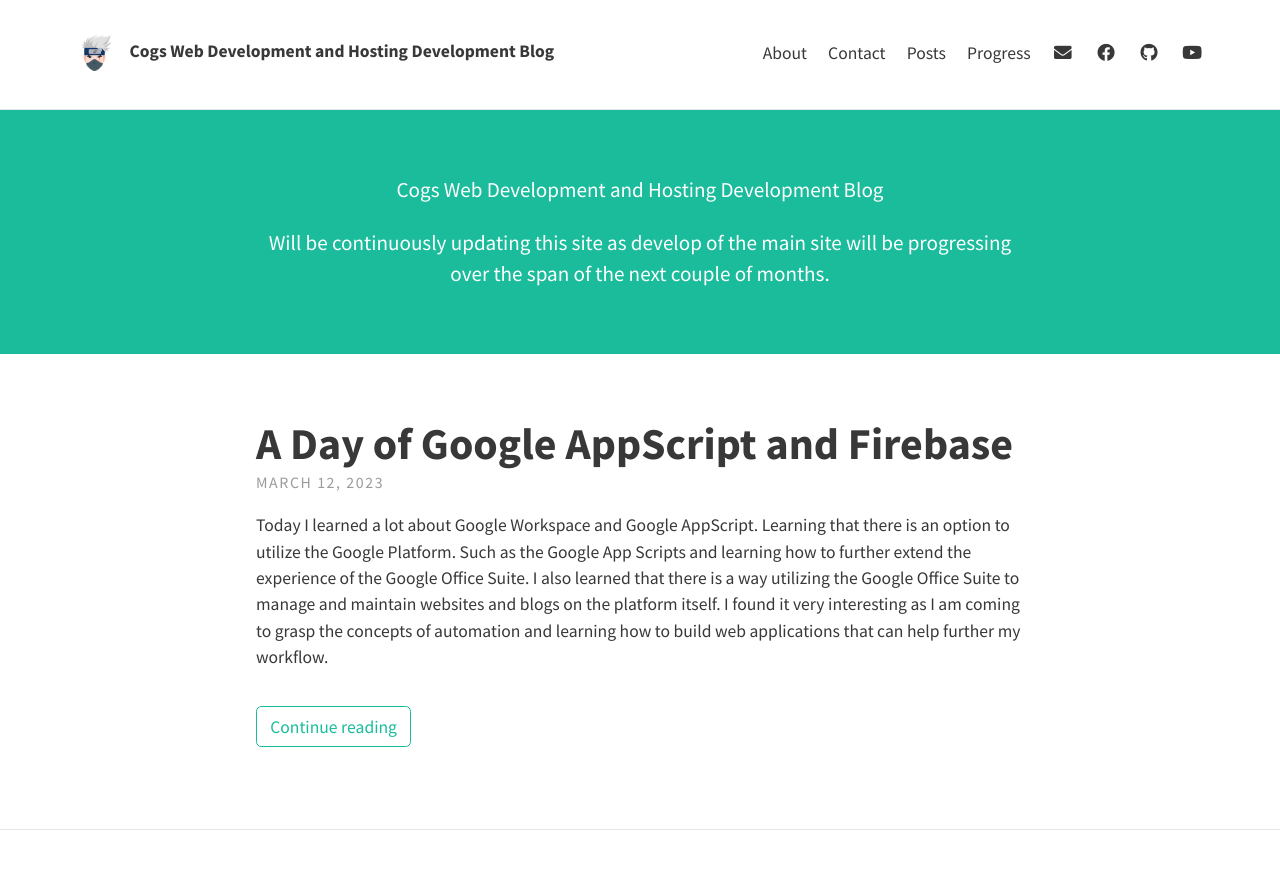
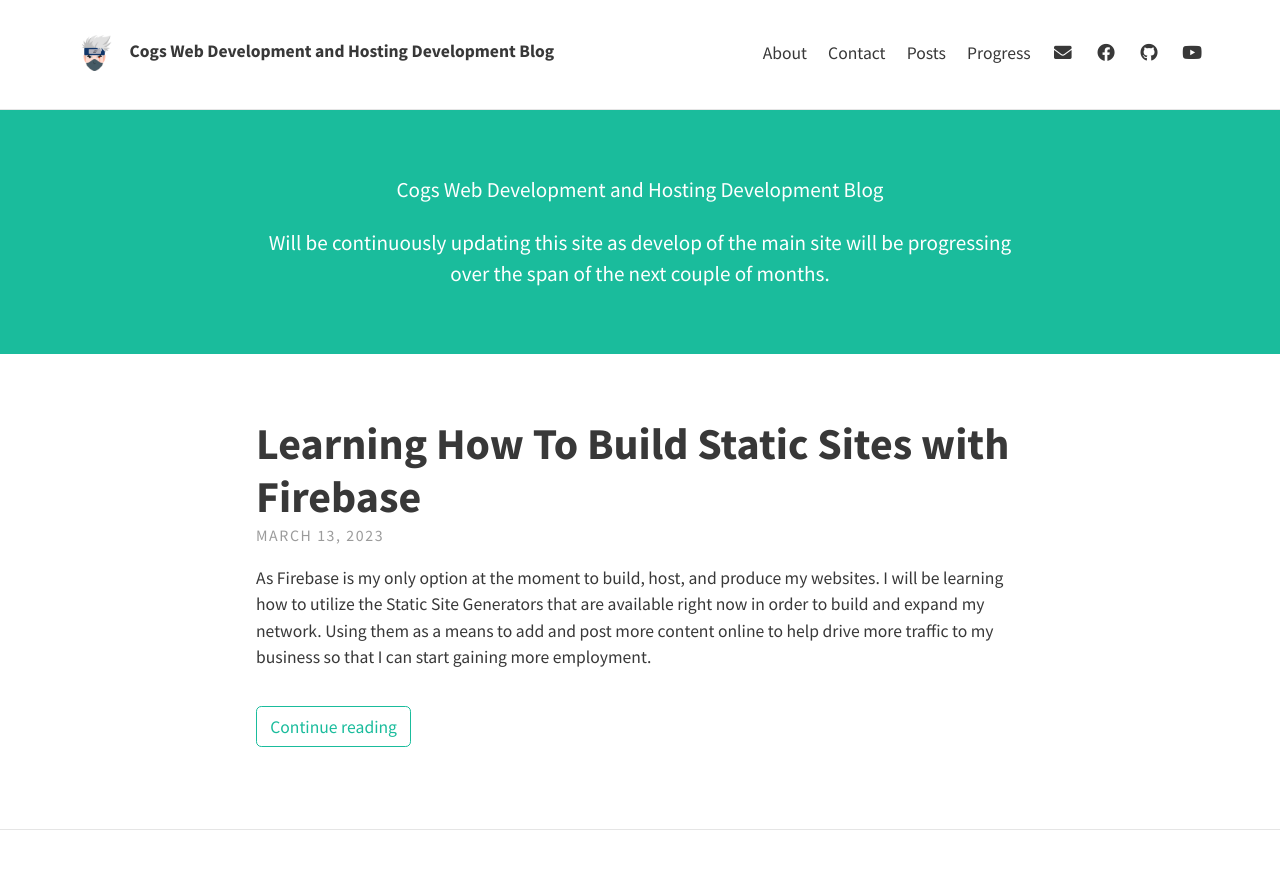
Before and after one commit to BigBoss424/cogswebdevblog, a Jekyll site: the page built from index.html, in a window 1280 px wide and 900 px high. Shown: the top 869 px of the window. Built offline with Jekyll 4.4.1, drawn with Linux system fonts in a browser that asks for light colours; nearby versions of some CDN libraries; the list of posts is cut into pages by our own code; part of the change alters nothing that is shown; some of the changed text lies outside the part shown.

Commit message:
Some change.

```diff
--- a/_posts/2023/march/2023-03-13-Learning-How-To-Build-Static-Sites-With-Firebase.md
+++ b/_posts/2023/march/2023-03-13-Learning-How-To-Build-Static-Sites-With-Firebase.md
@@ -1,7 +1,7 @@
 ---
 layout: post
 title: Learning How To Build Static Sites with Firebase
-published: false
+published: true
 ---
 
 As Firebase is my only option at the moment to build, host, and produce my websites. I will be learning how to utilize the Static Site Generators that are available right now in order to build and expand my network. Using them as a means to add and post more content online to help drive more traffic to my business so that I can start gaining more employment.
@@ -18,4 +18,4 @@ Learning how the SSG actually works would benefit me a whole lot better than not
 
 ## Tutorials
 
-As I go through more and more tutorials, my goal is to implement them on my website in order to drive more traffic to the site itself.
+As I go through more and more tutorials, my goal is to implement them on my website in order to drive more traffic to the site itself. I will be using Google Sheets to help me scrap the data from the website in order to create the posts and then post them again on a variety of platforms. I'm starting to really like Google App Script. It is a very useful tool to add more power towards my workflow.
```
